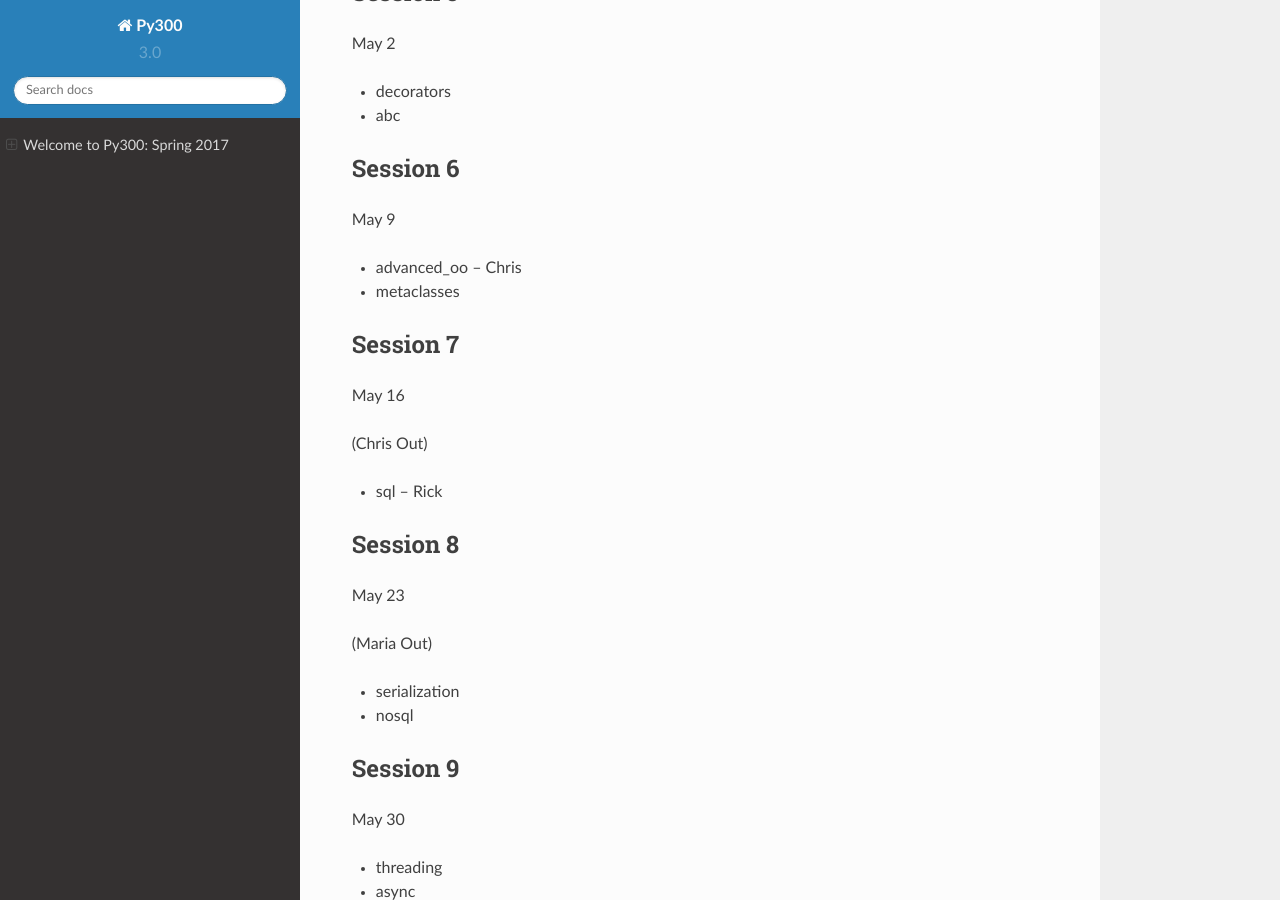
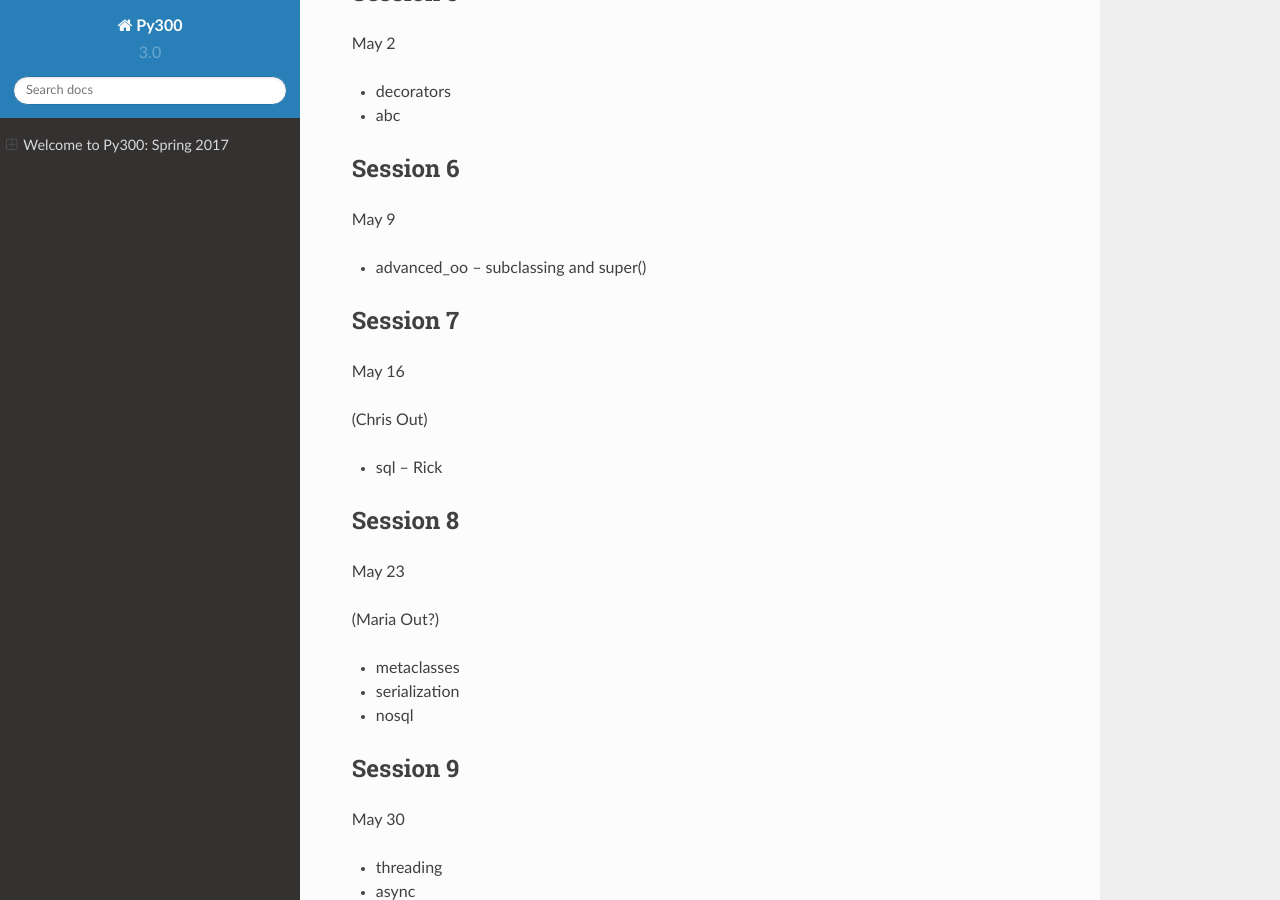
Before and after one commit to UWPCE-PythonCert/Py300-Spring2017, a Sphinx documentation site: the page built from source/index.rst, in a window 1280 px wide and 900 px high, scrolled down 1112 px. Built offline with Sphinx 7.4.7 and the Read the Docs theme 2.0.0, drawn with Linux system fonts in a browser that asks for light colours.

Commit message:
updated syllabus

```diff
--- a/source/index.rst
+++ b/source/index.rst
@@ -83,9 +83,7 @@
 
 .. rst-class:: left
 
-  - :ref:`advanced_oo` -- Chris
-
-  - :ref:`metaclasses`
+  - :ref:`advanced_oo` -- subclassing and super()
 
 Session 7
 =========
```
Also changed, not shown: other parts of source/index.rst (+3 -1 lines).
